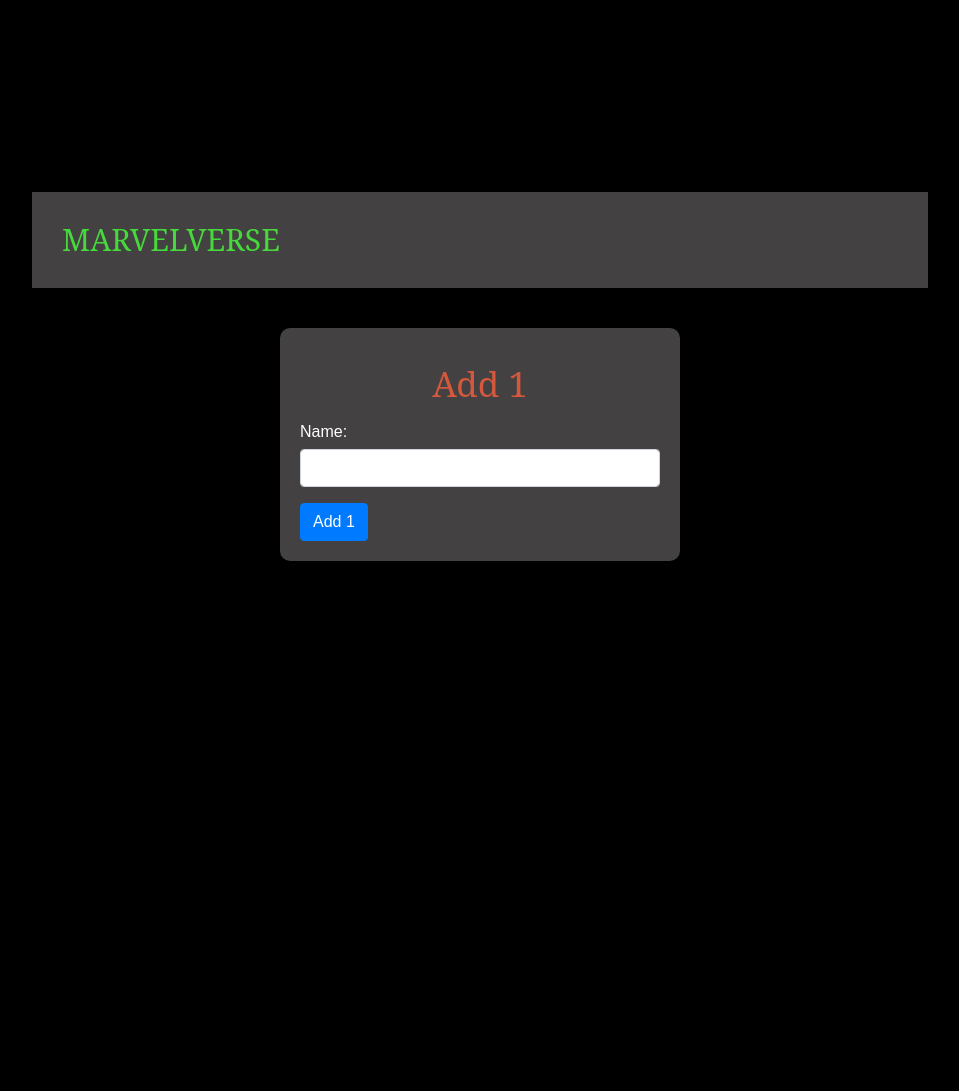
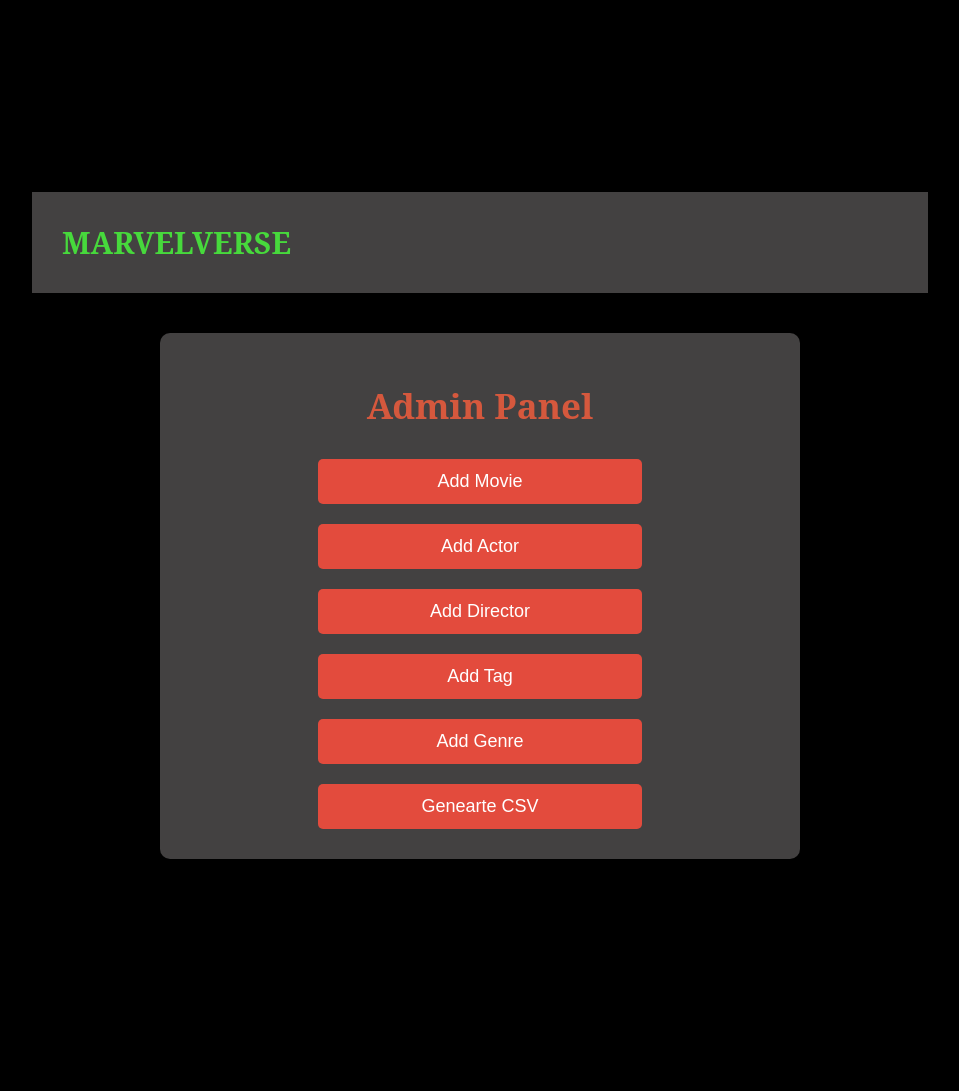
Before and after one commit to Aditya285-S/Marvel-verse-web-appilication, a Django app: page /admin-url/1/ in a window 1280 px wide. Shown: the whole page, without its empty margins (160-1119 px from the left). Before the commit the page ends 561 px from the top, so only its background shows below. Run offline with Django 4.2, Linux system fonts and the light colour scheme; a user stored in the database is signed in; parts of the project's set-up code (start-up, migrations or seed data) failed here and were passed over; some libraries are stand-ins or nearby versions.

Commit message:
Update add.html

```diff
--- a/marvel/templates/add.html
+++ b/marvel/templates/add.html
@@ -1,13 +1,5 @@
 {% extends 'head.html' %}
 {% load static %}
-
-{% block header %}
-	<link rel="stylesheet" href="https://stackpath.bootstrapcdn.com/bootstrap/4.1.3/css/bootstrap.min.css"
-	integrity="sha384-MCw98/SFnGE8fJT3GXwEOngsV7Zt27NXFoaoApmYm81iuXoPkFOJwJ8ERdknLPMO"
-	crossorigin="anonymous">
-	<script src="https://ajax.googleapis.com/ajax/libs/jquery/3.3.1/jquery.min.js"></script>
-{% endblock header %}
-
 
 {% block content %}
 <header>
@@ -22,20 +14,22 @@
   <div class="messages">
       {% for message in messages %}
           <div class="alert {% if message.tags %} alert-{{ message.tags }} {% endif %}" role="alert">
-            {{ message }}
+              {{ message }}
           </div>
       {% endfor %}
   </div>
-{% endif %}
+  {% endif %}
 
-<div class="login-container">
-    <h2 class="login-title">{{type}} {{title}}</h2>
-    <form method="POST" enctype="multipart/form-data">
-        {% csrf_token %}
-        <div class="form-group">
-			{{ form.as_p }}
-        </div>
-        <button type="submit" class="btn btn-primary">{{type}} {{title}}</button>
-    </form>
+<div class="admin-container">
+    <h2 class="admin-title">Admin Panel</h2>
+
+    <div class="admin-buttons">
+        <a href="{% url 'add-movie' %}" name="movie" class="admin-btn">Add Movie</a>
+        <a href="{% url 'add-details' 'Actor' %}" class="admin-btn">Add Actor</a>
+        <a href="{% url 'add-details' 'Director' %}" class="admin-btn">Add Director</a>
+        <a href="{% url 'add-details' 'Tag' %}" class="admin-btn">Add Tag</a>
+        <a href="{% url 'add-details' 'Genre' %}" class="admin-btn">Add Genre</a>
+        <a href="{% url 'genearte-csv'%}" class="admin-btn">Genearte CSV</a>
+    </div>
 </div>
-{% endblock %}
+{% endblock content %}
```
